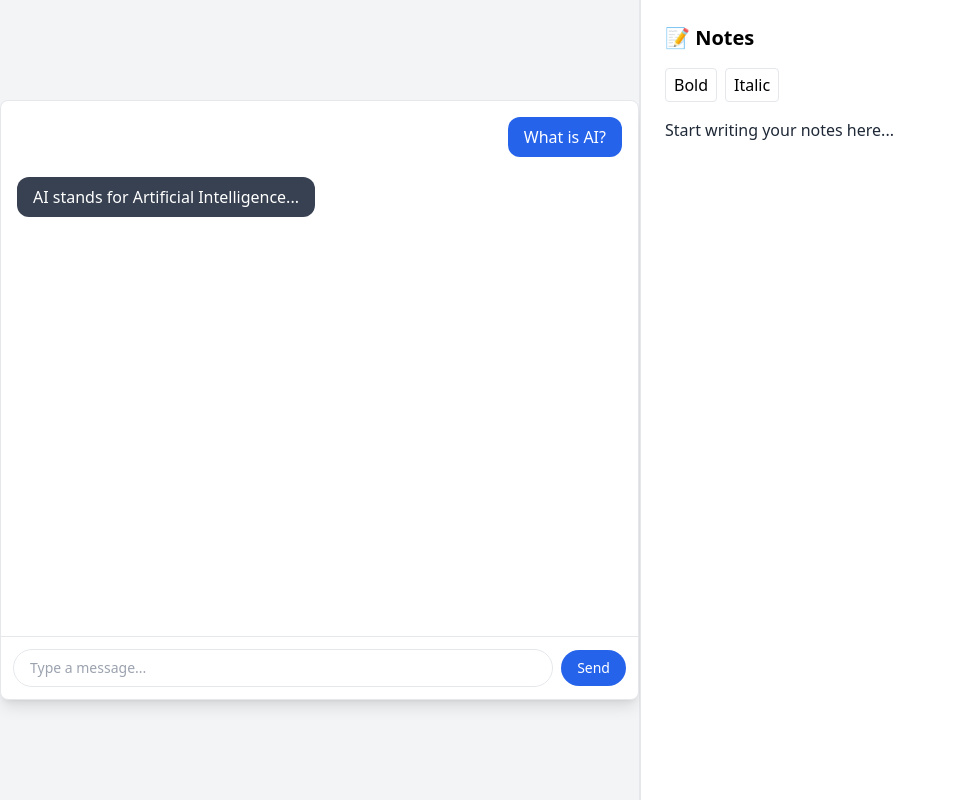
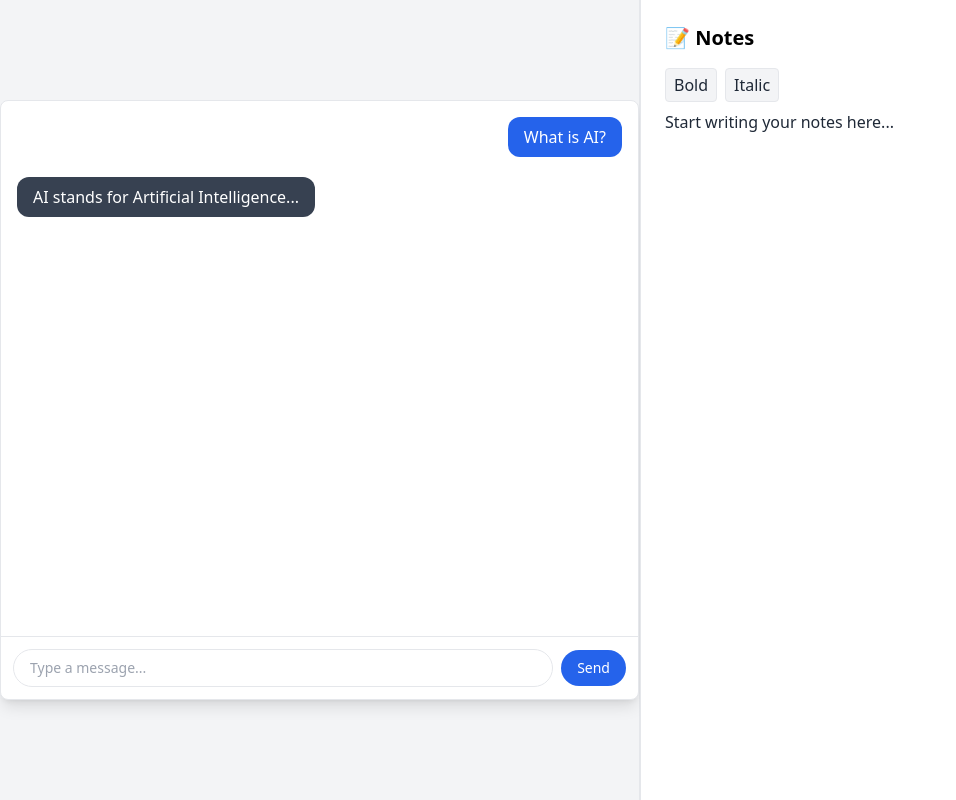
Before and after one commit to danishirfan21/NotionGPT, a React (Vite) app in the folder notiongpt-ui/: page / in a window 1280 px wide. Shown: the whole page, without its empty margins (0-956 px from the left). Built offline with nearby package versions, Linux system fonts and the light colour scheme.

Commit message:
added styling for buttons

```diff
--- a/notiongpt-ui/src/components/Editor/BlockEditor.tsx
+++ b/notiongpt-ui/src/components/Editor/BlockEditor.tsx
@@ -1,25 +1,34 @@
+import { useCallback } from 'react';
 import { Slate, Editable } from 'slate-react';
+import { Editor } from 'slate';
 import type { Descendant } from 'slate';
-import { renderLeaf } from './leafRenderer';
 import Toolbar from './Toolbar';
 
 interface Props {
   value: Descendant[];
   onChange: (value: Descendant[]) => void;
-  editor: any;
+  editor: Editor;
 }
 
 function BlockEditor({ value, onChange, editor }: Props) {
+  const renderLeaf = useCallback((props: any) => {
+    const { attributes, children, leaf } = props;
+    let el = children;
+    if (leaf.bold) el = <strong>{el}</strong>;
+    if (leaf.italic) el = <em>{el}</em>;
+    return <span {...attributes}>{el}</span>;
+  }, []);
+
   return (
     <div className="h-full w-full p-6 bg-white overflow-auto border-l">
       <h2 className="text-xl font-semibold mb-4">📝 Notes</h2>
-      <Toolbar editor={editor} />
       <Slate
         editor={editor}
         initialValue={value}
         key={JSON.stringify(value)}
         onChange={onChange}
       >
+        <Toolbar />
         <Editable
           renderLeaf={renderLeaf}
           placeholder="Type something..."
--- a/notiongpt-ui/src/components/Editor/Toolbar.tsx
+++ b/notiongpt-ui/src/components/Editor/Toolbar.tsx
@@ -1,32 +1,30 @@
-import React from 'react';
-import { Editor } from 'slate';
-import { toggleMark } from './marks';
+import { useSlate } from 'slate-react';
+import { isMarkActive, toggleMark } from './marks';
 
-interface Props {
-  editor: Editor;
-}
+const Toolbar = () => {
+  const editor = useSlate();
 
-const Toolbar = ({ editor }: Props) => {
-  return (
-    <div className="flex space-x-2 mb-4">
+  const Button = ({ format, label }: { format: string; label: string }) => {
+    const active = isMarkActive(editor, format);
+    return (
       <button
-        className="px-2 py-1 border rounded"
         onMouseDown={(e) => {
           e.preventDefault();
-          toggleMark(editor, 'bold');
+          toggleMark(editor, format);
         }}
+        className={`px-2 py-1 border rounded mr-2 ${
+          active ? 'bg-blue-600 text-white' : 'bg-gray-100 text-gray-800'
+        }`}
       >
-        Bold
+        {label}
       </button>
-      <button
-        className="px-2 py-1 border rounded"
-        onMouseDown={(e) => {
-          e.preventDefault();
-          toggleMark(editor, 'italic');
-        }}
-      >
-        Italic
-      </button>
+    );
+  };
+
+  return (
+    <div className="mb-2">
+      <Button format="bold" label="Bold" />
+      <Button format="italic" label="Italic" />
     </div>
   );
 };
--- a/notiongpt-ui/src/components/Editor/marks.ts
+++ b/notiongpt-ui/src/components/Editor/marks.ts
@@ -1,8 +1,6 @@
 import { Editor } from 'slate';
 
-type MarkFormat = 'bold' | 'italic';
-
-export const toggleMark = (editor: Editor, format: MarkFormat) => {
+export const toggleMark = (editor: Editor, format: string) => {
   const isActive = isMarkActive(editor, format);
   if (isActive) {
     Editor.removeMark(editor, format);
@@ -11,7 +9,7 @@ export const toggleMark = (editor: Editor, format: MarkFormat) => {
   }
 };
 
-export const isMarkActive = (editor: Editor, format: MarkFormat) => {
+export const isMarkActive = (editor: Editor, format: string): boolean => {
   const marks = Editor.marks(editor);
   return marks ? (marks as any)[format] === true : false;
 };
```
